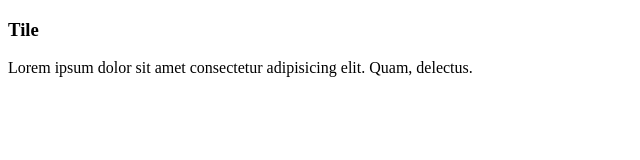
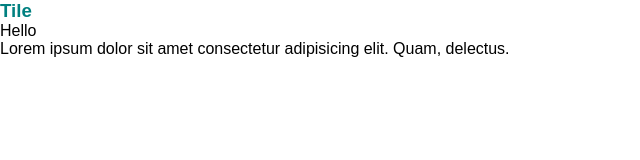
Before and after one commit to annenichz1507/demo-2git, a plain HTML site: page index.html in a window 1280 px wide. Shown: the whole page, without its empty margins (0-640 px from the left). Drawn offline with Linux system fonts and the light colour scheme.

Commit message:
add main style of css and add ul in html

```diff
--- a/index.html
+++ b/index.html
@@ -8,6 +8,9 @@
 </head>
 <body>
     <h3>Tile</h3>
+    <ul>
+        <li>Hello</li>
+    </ul>
     <p>Lorem ipsum dolor sit amet consectetur adipisicing elit. Quam, delectus.</p>
 </body>
 </html>
--- a/main.css
+++ b/main.css
@@ -0,0 +1,7 @@
+*{
+    font-family: sans-serif;
+    margin: 0;padding: 0;
+}
+h3{
+    color: teal;
+}
```
